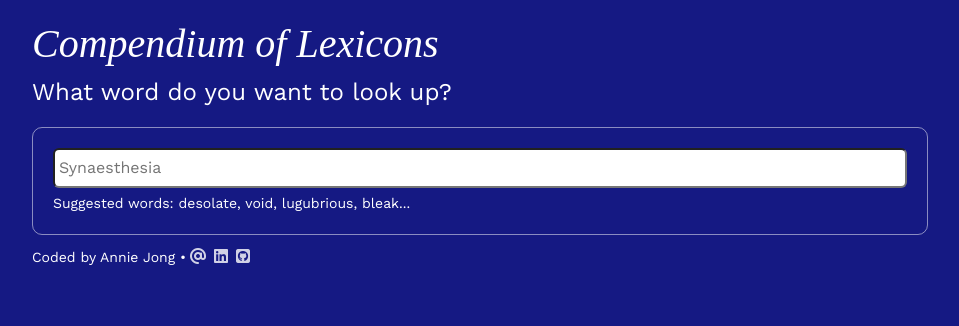
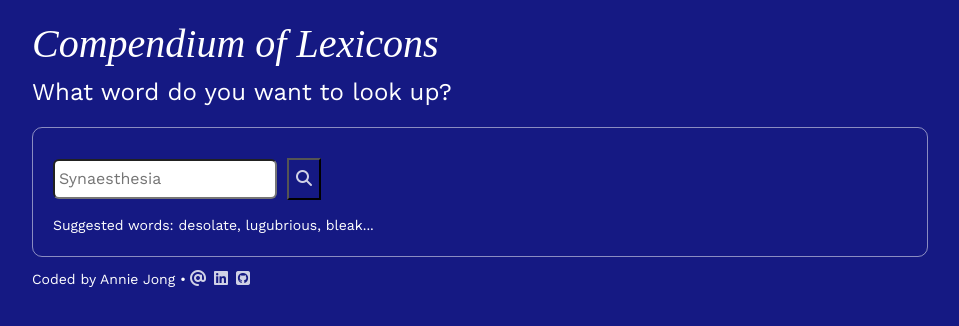
Before and after one commit to multipotentialite-aj/react-dictionary, a React (Create React App) app: page / in a window 1280 px wide. Shown: the top 326 px of the page, without its empty margins (160-1119 px from the left). Built offline with nearby package versions, Linux system fonts and the light colour scheme; a web font is replaced by a local one.

Commit message:
Added search button (works!)

```diff
--- a/src/Dictionary.css
+++ b/src/Dictionary.css
@@ -9,7 +9,7 @@ body {
     border: 1px solid rgba(255,255,255, 0.5);
 }
 .Dictionary input {
-    width: 100%;
+    width: 300px 100%;
     border-radius: 6px;
     padding: 6px 4px;
     color: #333;
@@ -18,6 +18,9 @@ body {
     font-size: 14px;
     margin-top: 5px;
 }
-.Dictionary .btn {
+.Dictionary button {
     margin: 10px;
+    padding: 7px;
+    background: transparent;
+    color: white;
 }
--- a/src/Dictionary.js
+++ b/src/Dictionary.js
@@ -41,9 +41,10 @@ export default function Dictionary() {
         <form onSubmit={search}>
             <input type="search" placeholder="Synaesthesia"
             onChange={handleKeywordChange} />
+            <button type="search" className="button"><i class="fas fa-search"></i></button>
             </form>
             <div className="Hint">
-                Suggested words: desolate, void, lugubrious, bleak...
+                Suggested words: desolate, lugubrious, bleak...
             </div>
             </section>
         <Results results={results} />
--- a/src/Phonetic.js
+++ b/src/Phonetic.js
@@ -6,7 +6,7 @@ export default function Phonetic(props) {
     return (
         <div class="Phonetic">
             <a href={props.phonetic.audio} target="_blank" rel="noreferrer">
-            <i class="fa-solid fa-circle-play">Listen</i>
+            <i class="fas fa-play"></i>
             </a>
             <span className="text">{props.phonetic.text}</span>
             </div>
```
